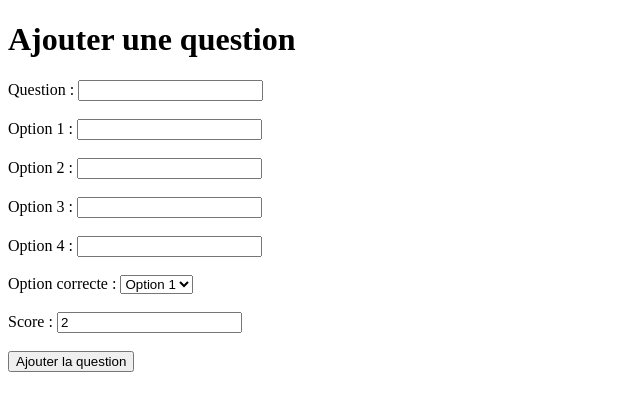
After one commit to MatthiasCaroux/QuizPHP, a PHP site: page /add_question.php in a window 1280 px wide. The commit adds this page. Shown: the top 411 px of the page, without its empty margins (0-640 px from the left). Run offline with PHP 8.4, Linux system fonts and the light colour scheme.

Commit message:
implémentation d'ajut d'un type de question

```diff
--- /dev/null
+++ b/add_question.php
@@ -0,0 +1,95 @@
+<?php
+if ($_SERVER['REQUEST_METHOD'] === 'POST') {
+    $questionText = $_POST['question'];
+    $option1 = $_POST['option1'];
+    $option2 = $_POST['option2'];
+    $option3 = $_POST['option3'];
+    $option4 = $_POST['option4'];
+    $correctOption = $_POST['correctOption'];
+    $score = $_POST['score'];  // Récupérer le score
+
+    // Construire les choix avec leurs valeurs
+    $choices = [
+        ['text' => $option1, 'value' => strtolower($option1)],
+        ['text' => $option2, 'value' => strtolower($option2)],
+        ['text' => $option3, 'value' => strtolower($option3)],
+        ['text' => $option4, 'value' => strtolower($option4)],
+    ];
+
+    // Identifier l'option correcte
+    $answer = strtolower($_POST[$correctOption]);  // l'option correcte doit être en minuscule
+
+    // Créer une nouvelle question dans le format désiré
+    $newQuestion = [
+        'name' => 'cheval',  // Vous pouvez changer ce nom selon vos besoins
+        'type' => 'radio',
+        'text' => $questionText,
+        'choices' => $choices,
+        'answer' => $answer,
+        'score' => (int)$score  // Utiliser la valeur du score récupéré
+    ];
+
+    $jsonFile = 'data/questions.json';
+
+    // Vérifier si le fichier existe déjà
+    if (file_exists($jsonFile)) {
+        $questions = json_decode(file_get_contents($jsonFile), true);
+    } else {
+        $questions = [];
+    }
+
+    // Ajouter la nouvelle question
+    $questions[] = $newQuestion;
+
+    // Sauvegarder le fichier JSON avec la nouvelle question
+    file_put_contents($jsonFile, json_encode($questions, JSON_PRETTY_PRINT));
+}
+?>
+
+
+
+<!DOCTYPE html>
+<html lang="fr">
+<head>
+    <meta charset="UTF-8">
+    <meta name="viewport" content="width=device-width, initial-scale=1.0">
+    <title>Ajouter une question</title>
+</head>
+<body>
+    <h1>Ajouter une question</h1>
+    <form action="add_question.php" method="post">
+        <!-- Champ pour la question -->
+        <label for="question">Question :</label>
+        <input type="text" id="question" name="question" required><br><br>
+
+        <!-- Champs pour les options -->
+        <label for="option1">Option 1 :</label>
+        <input type="text" id="option1" name="option1" required><br><br>
+
+        <label for="option2">Option 2 :</label>
+        <input type="text" id="option2" name="option2" required><br><br>
+
+        <label for="option3">Option 3 :</label>
+        <input type="text" id="option3" name="option3" required><br><br>
+
+        <label for="option4">Option 4 :</label>
+        <input type="text" id="option4" name="option4" required><br><br>
+
+        <!-- Sélectionner l'option correcte -->
+        <label for="correctOption">Option correcte :</label>
+        <select id="correctOption" name="correctOption" required>
+            <option value="option1">Option 1</option>
+            <option value="option2">Option 2</option>
+            <option value="option3">Option 3</option>
+            <option value="option4">Option 4</option>
+        </select><br><br>
+
+        <!-- Champ pour définir le score -->
+        <label for="score">Score :</label>
+        <input type="number" id="score" name="score" value="2" required><br><br>
+
+        <!-- Soumettre le formulaire -->
+        <button type="submit">Ajouter la question</button>
+    </form>
+</body>
+</html>
--- a/index.php
+++ b/index.php
@@ -175,6 +175,8 @@ if ($_SERVER['REQUEST_METHOD'] === 'POST') {
     <?php endif; ?>
     <p style="margin-top:2em;">
         <a href="leaderboard.php">Voir le classement</a>
+        <a href="add_question.php" >Ajouter une question</a>
+
     </p>
 </div>
 
```
Also changed, not shown: data/questions.json (+1 -27 lines).
